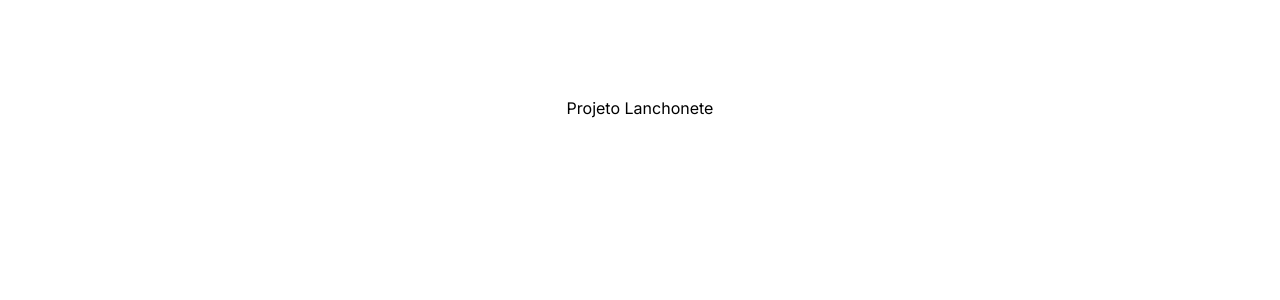
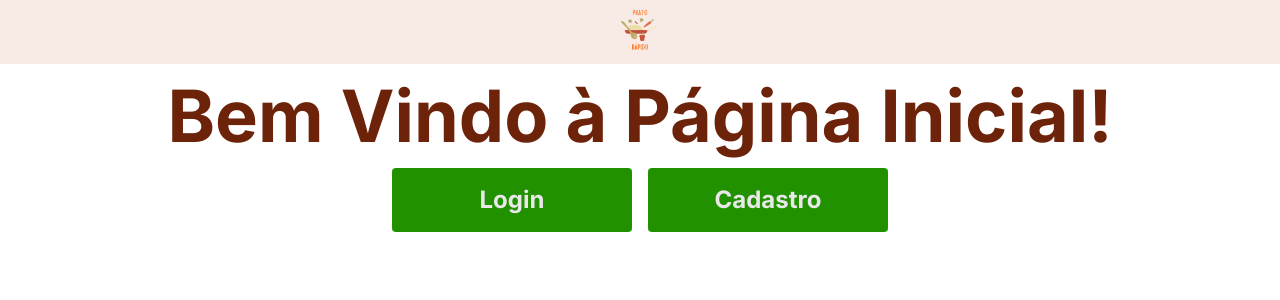
Before and after one commit to lucaschier179/projeto_lanchonete_frontend, a Next.js app: page / in a window 1280 px wide. Shown: the top 300 px of the page. Built offline with nearby package versions, Linux system fonts and the light colour scheme.

Commit message:
feat: Criando página inicial

```diff
--- a/src/app/page.tsx
+++ b/src/app/page.tsx
@@ -1,7 +1,36 @@
+import Image from "next/image";
+import "../../public/images/logo_prato_rapido.png"
+import Link from "next/link";
+
 export default function Home() {
   return (
-    <main className="flex min-h-screen flex-col items-center justify-between p-24">
-      Projeto Lanchonete
+    <main className="text-7xl font-bold flex flex-col items-center h-screen gap-4">
+      <div className="w-full h-16 relative bg-[#F8EAE5]">
+        <Image
+          src="/images/logo_prato_rapido.png"
+          width={100}
+          height={100}
+          alt="Logo - Prato Rápido"
+          className="flex justify-center items-center m-auto w-16"
+        />
+      </div>
+      <p className="flex flex-col justify-center items-center text-[#6D2309]">
+        Bem Vindo à Página Inicial!
+      </p>
+      <div className="flex justify-end items-center gap-4">
+        <Link
+          href="/cadastroCliente"
+          className="rounded cursor-pointer border-none w-60 h-16 flex justify-center items-center transition-all text-2xl text-center font-bold text-[#E8E8E8] bg-[#219100]"
+        >
+          Login
+        </Link>
+        <Link
+          href="/cadastroColaborador"
+          className="rounded cursor-pointer border-none w-60 h-16 flex justify-center items-center transition-all text-2xl text-center font-bold text-[#E8E8E8] bg-[#219100]"
+        >
+          Cadastro
+        </Link>
+      </div>
     </main>
   );
 }
```
